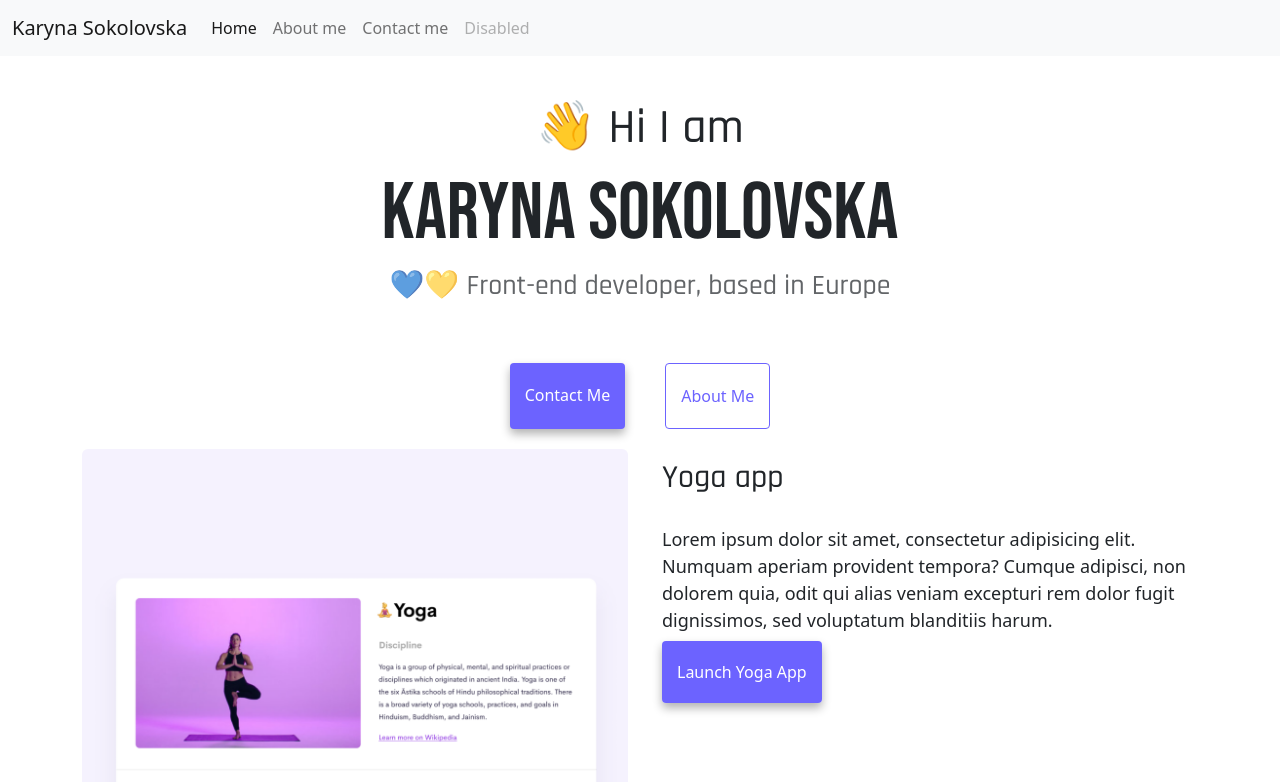
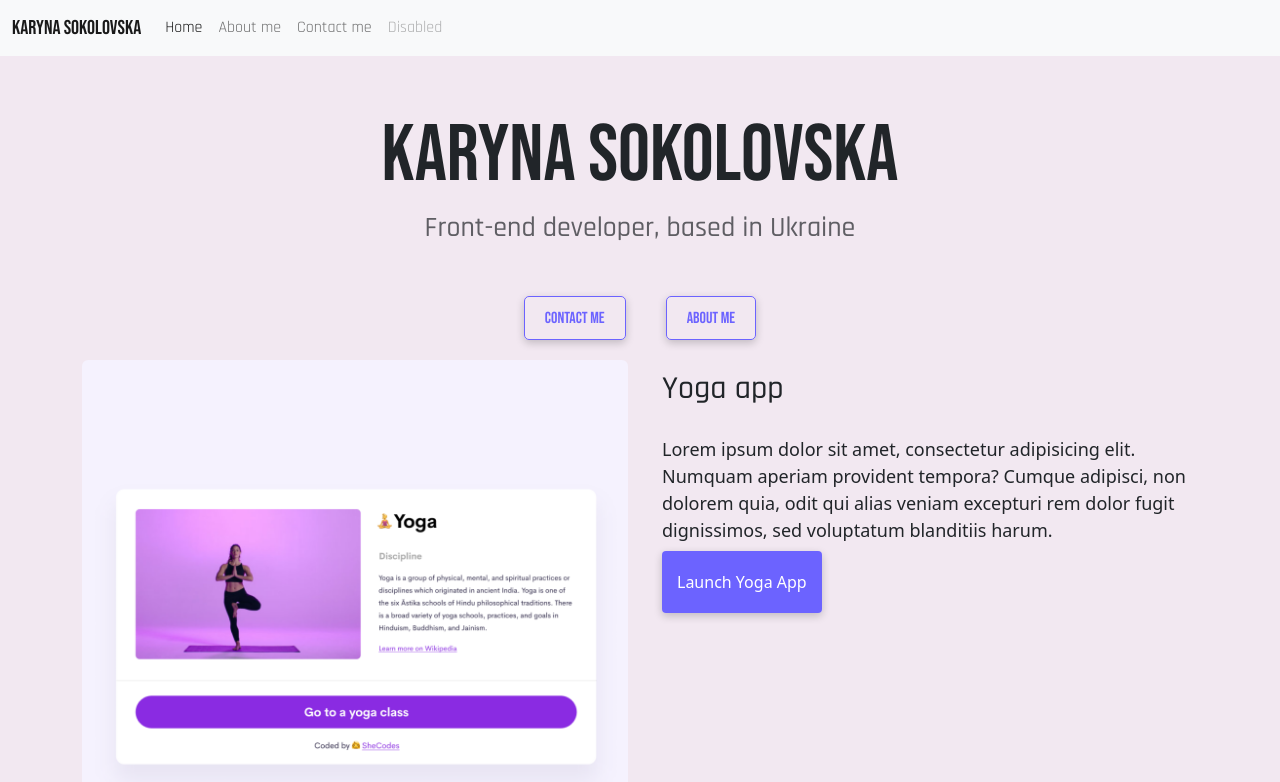
Before and after one commit to karrybuko/Portfolio-website, a plain HTML site: page index.html in a window 1280 px wide. Shown: the top 782 px of the page. Drawn offline with nearby package versions, Linux system fonts and the light colour scheme.

Commit message:
styled hero

```diff
--- a/css/style.css
+++ b/css/style.css
@@ -1,11 +1,20 @@
 :root {
   --primary-color: #6c63ff;
   --secondary-color: #f5f2fe;
-  --box-shadow: 0 5px 10px rgba(0, 0, 0, 0.3);
+  --box-shadow: 0 3px 8px rgba(0, 0, 0, 0.2);
 }
 
 body {
   margin: 60px auto;
+}
+.background {
+  background-color: rgb(242, 232, 241);
+}
+.navbar-brand {
+  font-family: "Bebas Neue", cursive;
+}
+.nav-item {
+  font-family: "Rajdhani", sans-serif;
 }
 
 h1,
@@ -18,6 +27,7 @@ h3 {
 h1 {
   font-size: 140px;
   font-family: "Bebas Neue", cursive;
+  margin-bottom: 0;
 }
 
 h2 {
@@ -30,6 +40,7 @@ h3 {
   font-size: 24px;
   opacity: 0.7;
   font-family: "Rajdhani", sans-serif;
+  margin-top: 0;
 }
 .h1-about-me {
   margin-top: 100px;
@@ -56,19 +67,25 @@ p {
 
 .navigation-links {
   display: flex;
-  margin-top: 40px;
+  margin-top: 30px;
   justify-content: center;
 }
 
 .navigation-links a {
   margin: 20px;
-  border-radius: 4px;
-  padding: 20px 15px;
+  border-radius: 5px;
+  padding: 10px 20px 8px 20px;
   text-decoration: none;
   text-transform: capitalize;
+  font-family: "Bebas Neue", cursive;
 }
 
 .contact-link {
+  color: var(--primary-color);
+  border: 1px solid var(--primary-color);
+  box-shadow: var(--box-shadow);
+}
+.contact-link:hover {
   background: var(--primary-color);
   box-shadow: var(--box-shadow);
   color: white;
@@ -87,6 +104,12 @@ p {
 .about-link {
   color: var(--primary-color);
   border: 1px solid var(--primary-color);
+  box-shadow: var(--box-shadow);
+}
+.about-link:hover {
+  background: var(--primary-color);
+  box-shadow: var(--box-shadow);
+  color: white;
 }
 
 .homepage-link {
--- a/index.html
+++ b/index.html
@@ -58,9 +58,10 @@
         </div>
       </div>
     </nav>
-    <h2 class="h2-home">👋 Hi I am</h2>
+    <div class="background">
+    <h2 class="h2-home"></h2>
     <h1 class="h1-home">KARYNA SOKOLOVSKA</h1>
-    <h3>💙💛 Front-end developer, based in Europe</h3>
+    <h3>Front-end developer, based in Ukraine</h3>
     <div class="navigation-links">
       <a href="/about.html#contact" class="contact-link" title="Contact Me Karyna Sokolovska">Contact me</a>
       <a href="/about.html" class="about-link" title="About Karyna Sokolovska">About me</a>
@@ -134,5 +135,6 @@
               </div>
             </div>
       </div>
+      </div>
   </body>
 </html>
```
Also changed, not shown: images/abstract.jpg (added).
